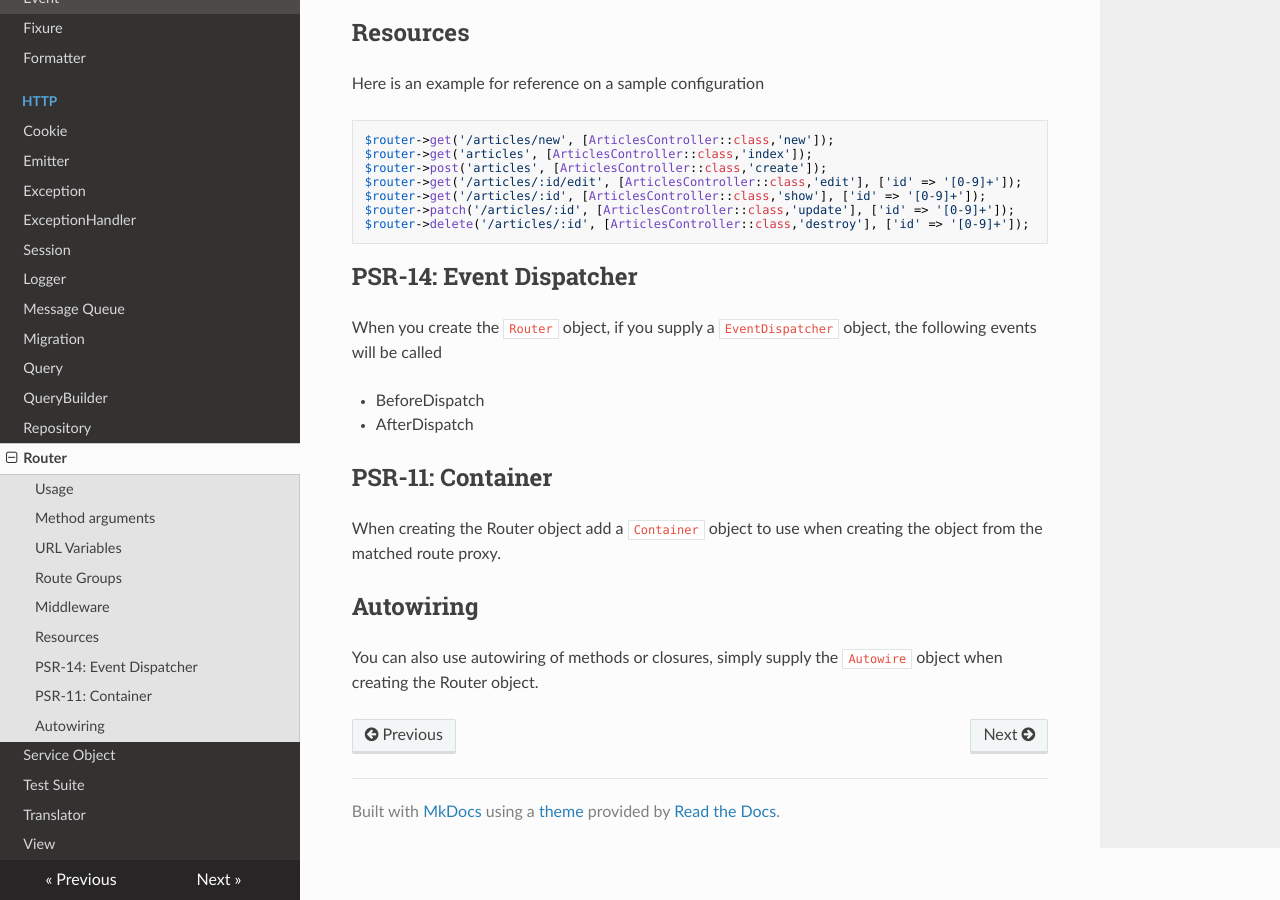
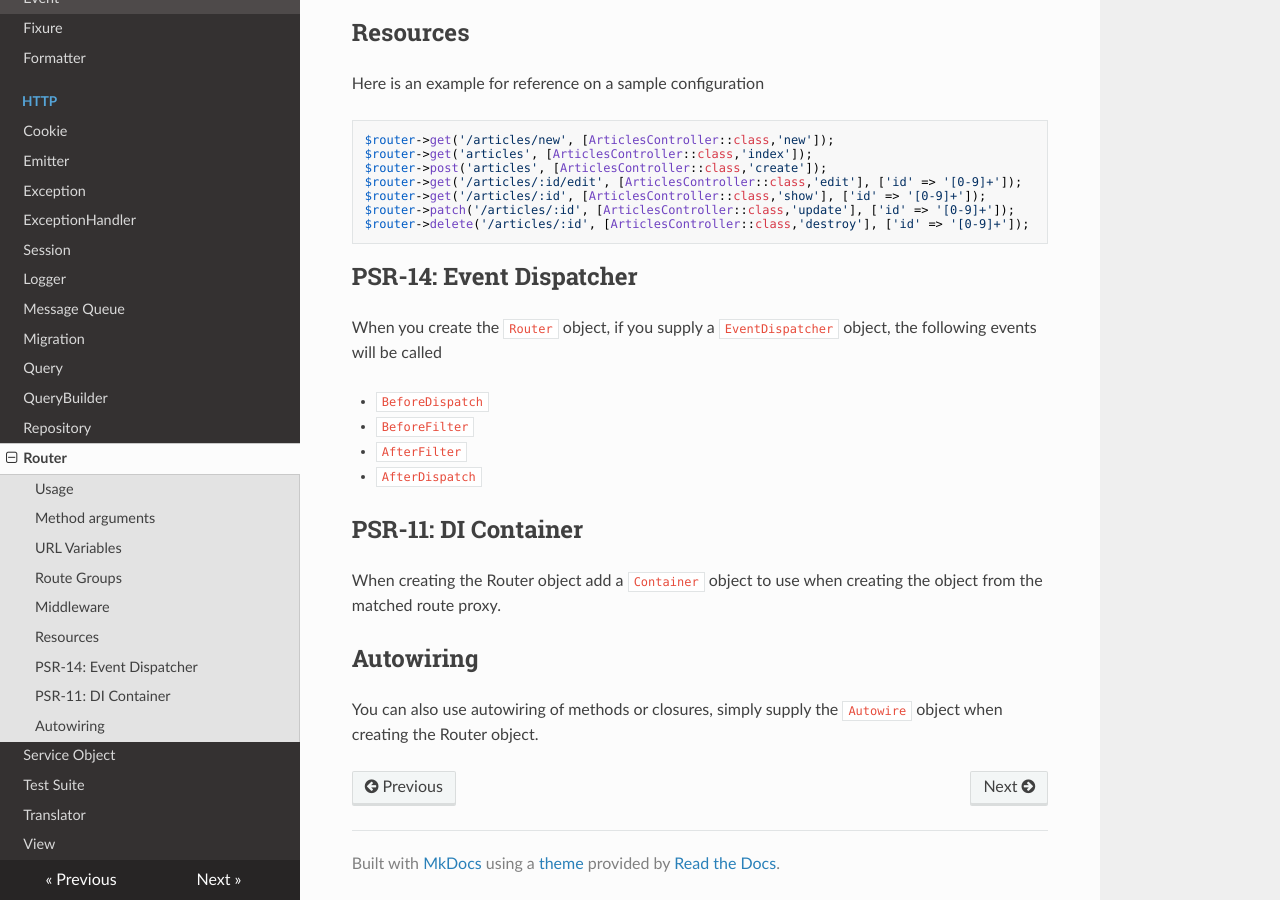
Before and after one commit to jamielsharief/lightning, an MkDocs documentation site: the page built from docs/router.md, in a window 1280 px wide and 900 px high, scrolled down 2178 px. Built offline with MkDocs 1.6.1, drawn with Linux system fonts in a browser that asks for light colours; nearby versions of some CDN libraries.

Commit message:
updated docs

```diff
--- a/docs/router.md
+++ b/docs/router.md
@@ -127,10 +127,12 @@ $router->delete('/articles/:id', [ArticlesController::class,'destroy'], ['id' =>
 
 When you create the `Router` object, if you supply a `EventDispatcher` object, the following events will be called
 
-- BeforeDispatch
-- AfterDispatch
+- `BeforeDispatch`
+- `BeforeFilter`
+- `AfterFilter`
+- `AfterDispatch`
 
-## PSR-11: Container
+## PSR-11: DI Container
 
 When creating the Router object add a `Container` object to use when creating the object from the matched route proxy.
 
```
